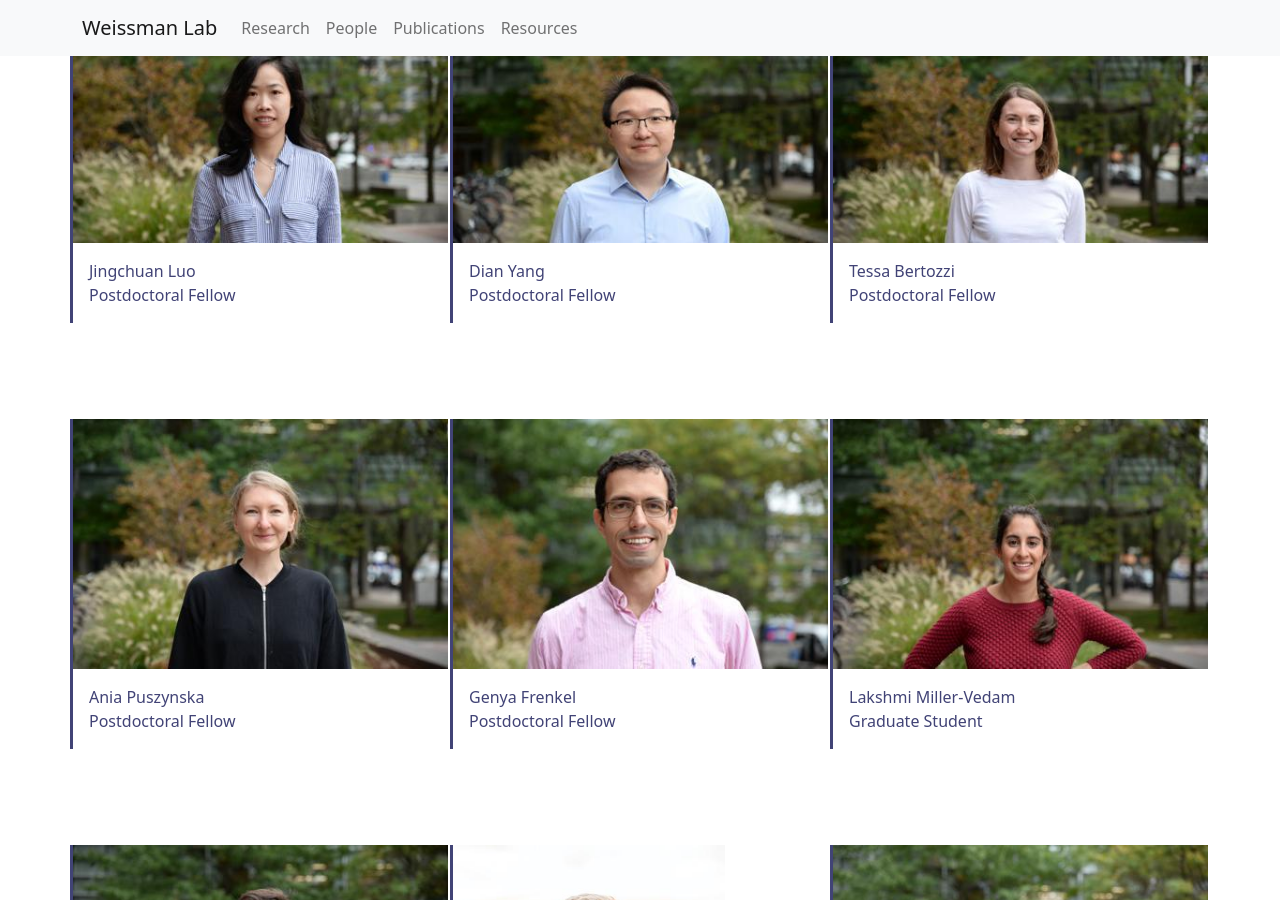
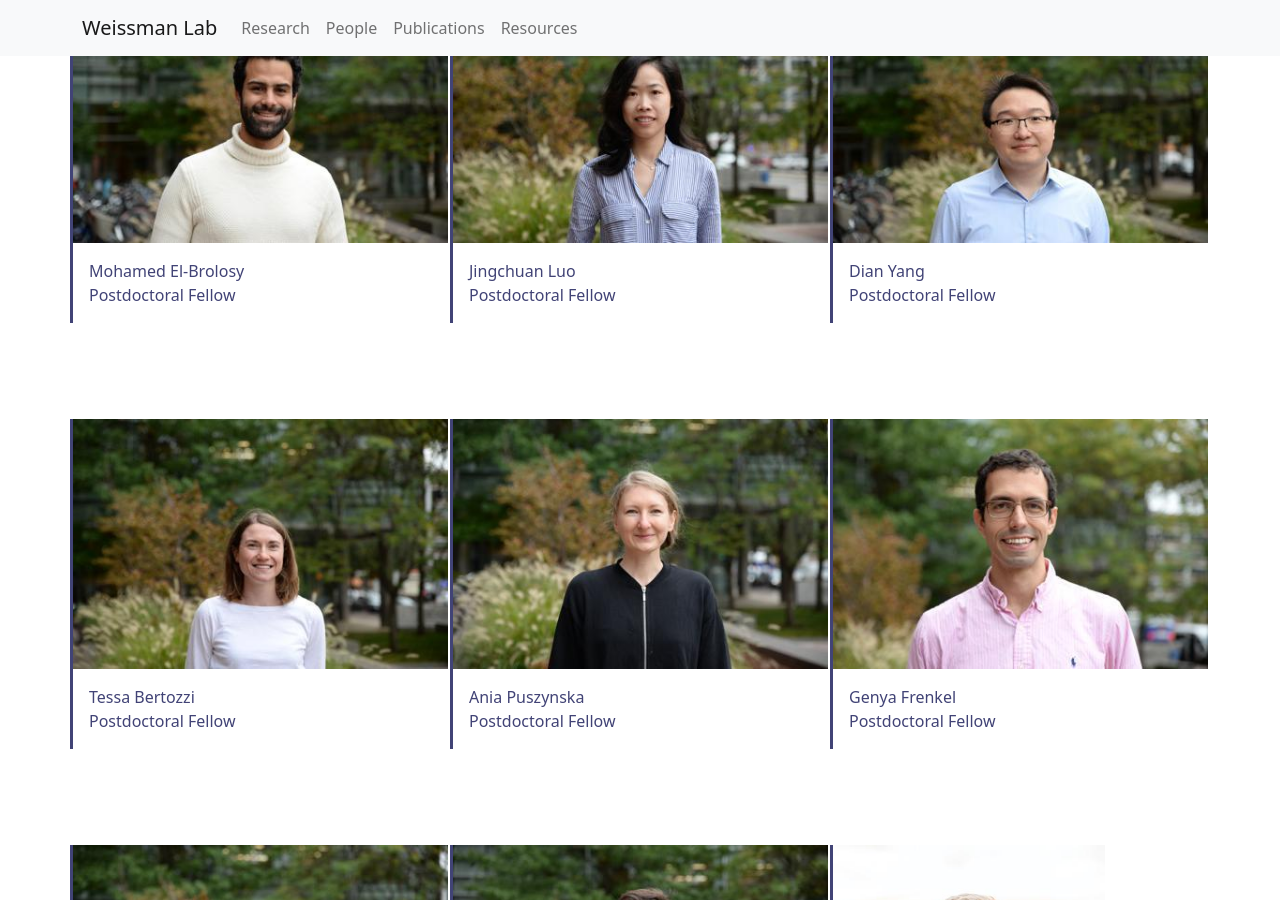
Before and after one commit to whitehead/weissmanlab, a Jekyll site: the page built from _pages/people.html, in a window 1280 px wide and 900 px high, scrolled down 1819 px. Built offline with Jekyll 4.4.1, drawn with Linux system fonts in a browser that asks for light colours.

Commit message:
add mohammed

```diff
--- a/_data/people.yml
+++ b/_data/people.yml
@@ -68,6 +68,12 @@
   pos: Post-doc
   email: aguna@wi.mit.edu
   id: AlinaGuna
+  alum: false
+
+- name: Mohamed El-Brolosy
+  pos: Post-doc
+  email: mbrolosy@wi.mit.edu
+  id: MohamedEl-Brolosy
   alum: false
 
 - name: Jingchuan Luo
```
Also changed, not shown: assets/img/people/MohamedEl-Brolosy.jpg (added).
